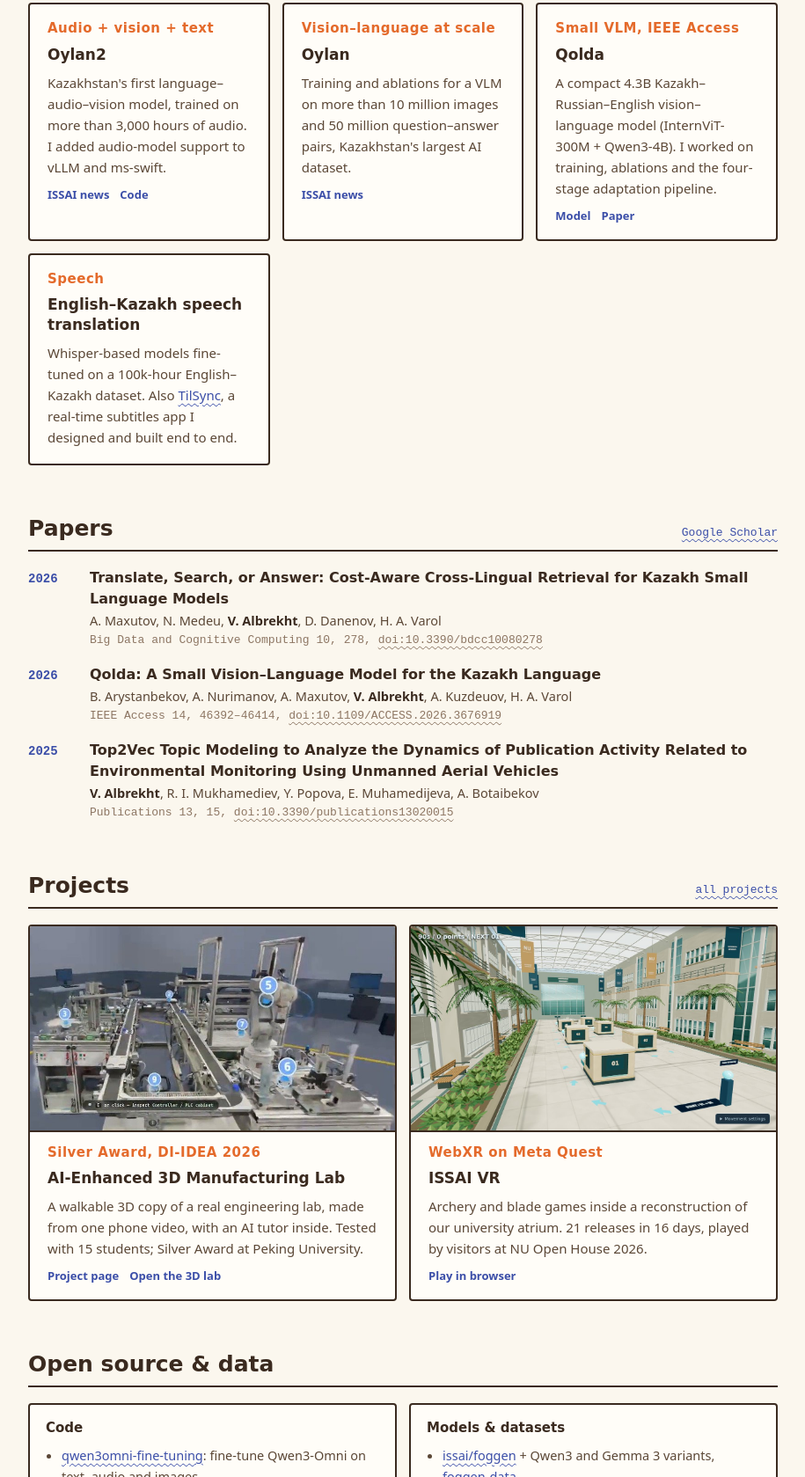
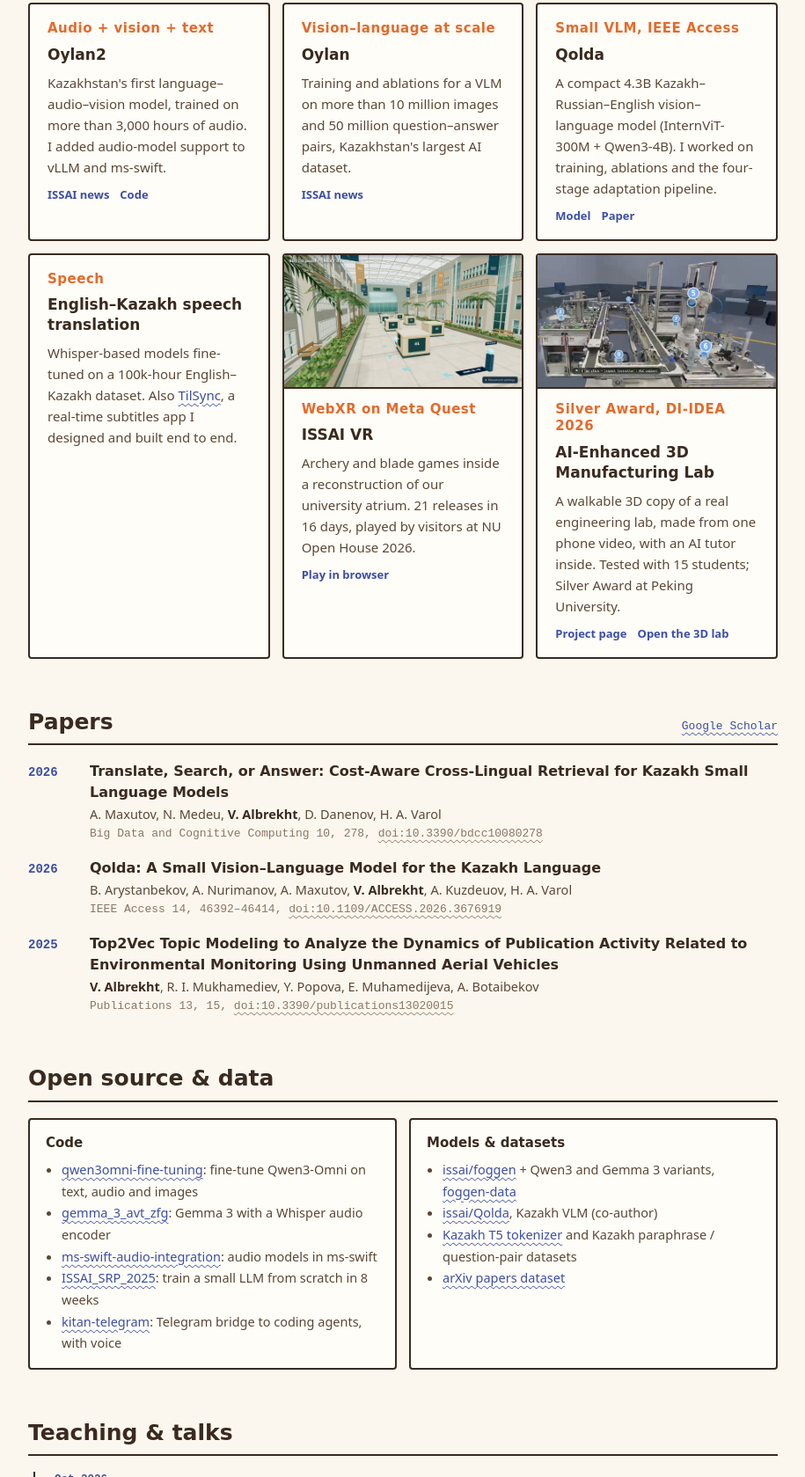
Before and after one commit to vladimiralbrekhtccr/portfolio, a plain HTML site: page index.html in a window 1280 px wide. Shown: the part 1061-2740 px from the top of the page at 88% size, without its empty margins (182-1097 px from the left). Drawn offline with Linux system fonts and the light colour scheme; a web font is replaced by a local one.

Commit message:
Revert "Projects is a section on the page: 3D Manufacturing Lab and ISSAI VR move there from Work"
This reverts commit ad7993b32855b07467db3afe07507f4425fe0d81.

```diff
--- a/index.html
+++ b/index.html
@@ -253,7 +253,7 @@
     <a class="logo" href="#top" aria-label="Top"><img src="assets/logo.svg" alt="" width="34" height="34"></a>
     <a href="#work">Work</a>
     <a href="#papers">Papers</a>
-    <a href="#projects">Projects</a>
+    <a href="https://vladimiralbrekhtccr.github.io/projects/">Projects</a>
     <a href="#open-source">Open source</a>
     <a href="#teaching">Teaching</a>
     <a href="#about">About</a>
@@ -345,6 +345,20 @@
         <h3>English–Kazakh speech translation</h3>
         <p>Whisper-based models fine-tuned on a 100k-hour English–Kazakh dataset. Also <a href="https://tilsync.nu.edu.kz/">TilSync</a>, a real-time subtitles app I designed and built end to end.</p>
       </article>
+      <article class="card">
+        <div class="media"><img src="assets/issai-vr.jpg" alt="ISSAI VR: the Nazarbayev University atrium with archery targets" loading="lazy"></div>
+        <div class="kicker">WebXR on Meta Quest</div>
+        <h3>ISSAI VR</h3>
+        <p>Archery and blade games inside a reconstruction of our university atrium. 21 releases in 16 days, played by visitors at NU Open House 2026.</p>
+        <div class="links-row"><a href="https://vladimiralbrekhtccr.github.io/projects/issai-vr/">Play in browser</a></div>
+      </article>
+      <article class="card">
+        <div class="media"><img src="assets/lab-3dgs-scene.jpg" alt="A real engineering lab as a 3D Gaussian Splatting scene, with numbered stations" loading="lazy"></div>
+        <div class="kicker">Silver Award, DI-IDEA 2026</div>
+        <h3>AI-Enhanced 3D Manufacturing Lab</h3>
+        <p>A walkable 3D copy of a real engineering lab, made from one phone video, with an AI tutor inside. Tested with 15 students; Silver Award at Peking University.</p>
+        <div class="links-row"><a href="https://vladimiralbrekhtccr.github.io/projects/3d-manufacturing-lab/">Project page</a><a href="https://vladimiralbrekhtccr.github.io/projects/3d-manufacturing-lab/demo/">Open the 3D lab</a></div>
+      </article>
     </div>
   </section>
 
@@ -367,26 +381,6 @@
     </ol>
   </section>
 
-
-  <section id="projects">
-    <h2>Projects <small><a href="https://vladimiralbrekhtccr.github.io/projects/">all projects</a></small></h2>
-    <div class="grid">
-      <article class="card">
-        <div class="media"><img src="assets/lab-3dgs-scene.jpg" alt="A real engineering lab as a 3D Gaussian Splatting scene, with numbered stations" loading="lazy"></div>
-        <div class="kicker">Silver Award, DI-IDEA 2026</div>
-        <h3>AI-Enhanced 3D Manufacturing Lab</h3>
-        <p>A walkable 3D copy of a real engineering lab, made from one phone video, with an AI tutor inside. Tested with 15 students; Silver Award at Peking University.</p>
-        <div class="links-row"><a href="https://vladimiralbrekhtccr.github.io/projects/3d-manufacturing-lab/">Project page</a><a href="https://vladimiralbrekhtccr.github.io/projects/3d-manufacturing-lab/demo/">Open the 3D lab</a></div>
-      </article>
-      <article class="card">
-        <div class="media"><img src="assets/issai-vr.jpg" alt="ISSAI VR: the Nazarbayev University atrium with archery targets" loading="lazy"></div>
-        <div class="kicker">WebXR on Meta Quest</div>
-        <h3>ISSAI VR</h3>
-        <p>Archery and blade games inside a reconstruction of our university atrium. 21 releases in 16 days, played by visitors at NU Open House 2026.</p>
-        <div class="links-row"><a href="https://vladimiralbrekhtccr.github.io/projects/issai-vr/">Play in browser</a></div>
-      </article>
-    </div>
-  </section>
 
   <section id="open-source">
     <h2>Open source & data</h2>
```
